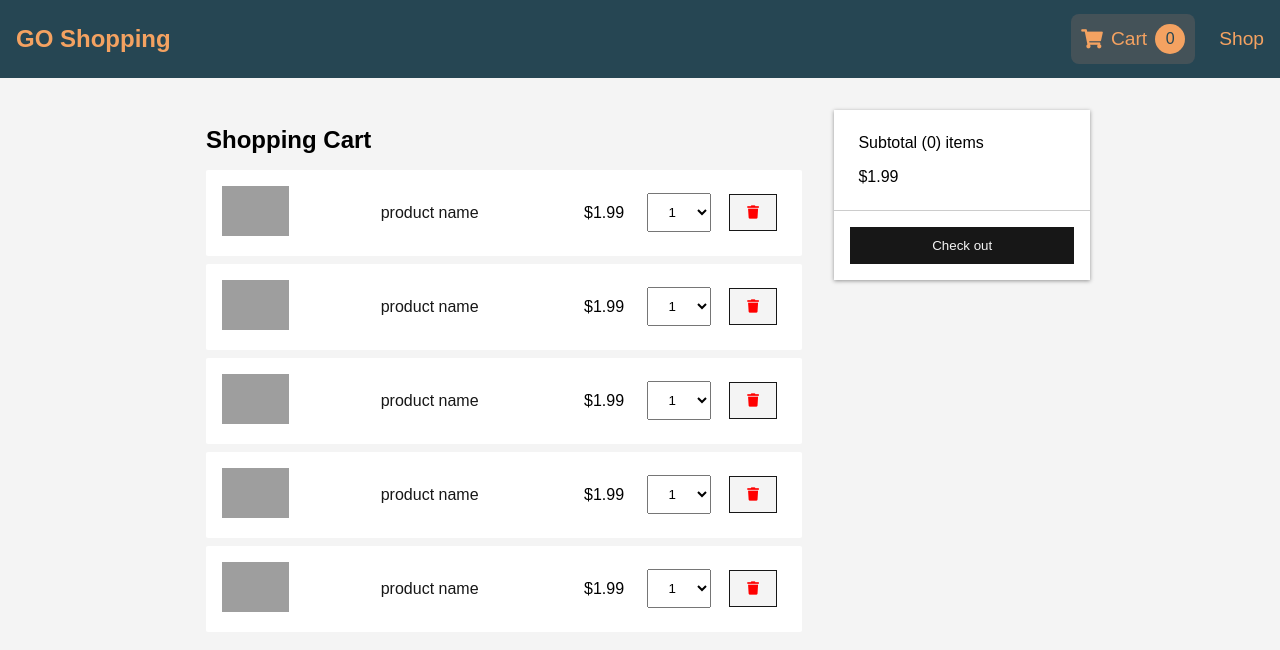
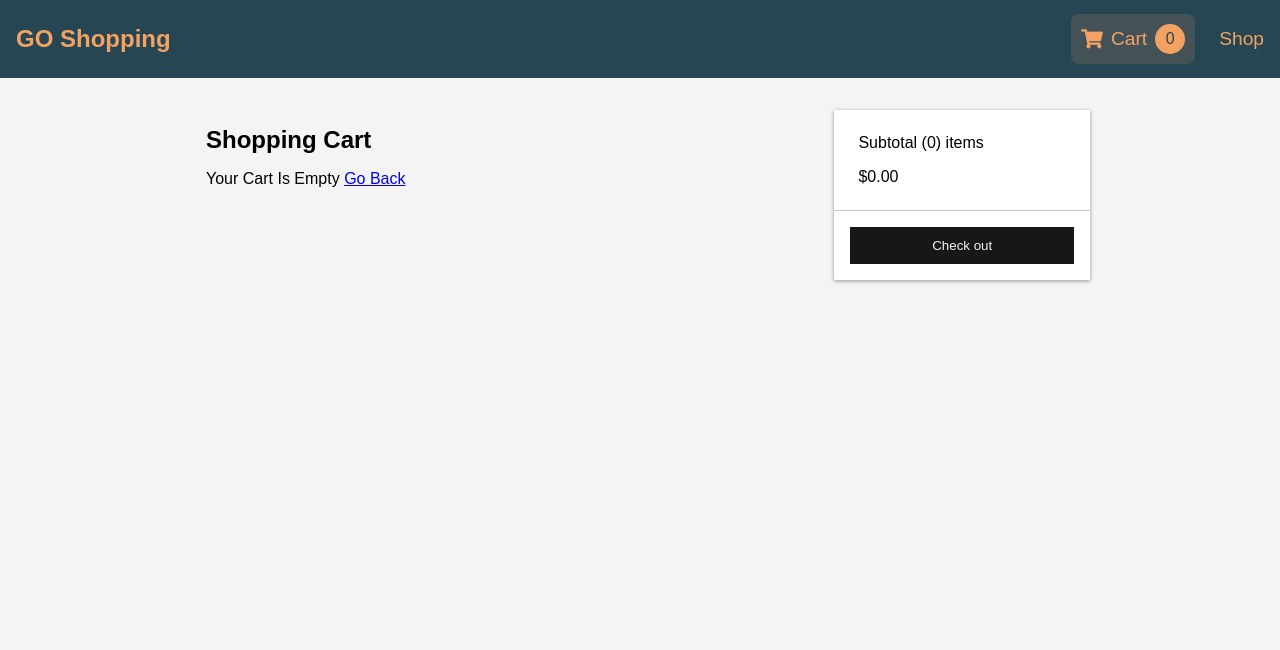
Before and after one commit to dajalac/shopping_cart, a React (Create React App) app in the folder frontend/: page /cart in a window 1280 px wide. Shown: the top 650 px of the page. Built offline with nearby package versions, Linux system fonts and the light colour scheme; grey boxes are pictures that could not be loaded.

Commit message:
cartIntem implemented with redux

```diff
--- a/frontend/src/Screens/Cart/CartScreen.js
+++ b/frontend/src/Screens/Cart/CartScreen.js
@@ -1,23 +1,64 @@
 import'./CartScreen.css';
 import CartItem from '../../components/CartItem/CartItem'
 
+import { useSelector, useDispatch } from "react-redux";
+import { Link } from "react-router-dom";
+
+
+// Actions
+import { addToCart, removeFromCart } from '../../redux/actions/cartActions';
+
 const CartScreen = ()=>{
+  const dispatch = useDispatch();
+
+  const cart = useSelector((state) => state.cart);
+  const { cartItems } = cart;
+
+
+
+  const qtyChangeHandler = (id, qty) => {
+    dispatch(addToCart(id, qty));
+  };
+
+  const removeFromCartHandler = (id) => {
+    dispatch(removeFromCart(id));
+  };
+
+  const getCartCount = () => {
+    return cartItems.reduce((qty, item) => Number(item.qty) + qty, 0);
+  };
+
+  const getCartSubTotal = () => {
+    return cartItems
+      .reduce((price, item) => price + item.price * item.qty, 0)
+      .toFixed(2);
+  };
+
     return(
      <div className='cart-screen'>
          <div className='cart-screen-left'>
              <h2>Shopping Cart</h2>
+             {cartItems.length === 0 ? (
+            <div>
+              Your Cart Is Empty <Link to="/">Go Back</Link>
+            </div>
+          ) : (
+            cartItems.map((item) => (
+              <CartItem
+                key={item.product}
+                item={item}
+                qtyChangeHandler={qtyChangeHandler}
+                removeHandler={removeFromCartHandler}
+              />
+            ))
+          )}
 
-             <CartItem/>
-             <CartItem/>
-             <CartItem/>
-             <CartItem/>
-             <CartItem/>
 
          </div>
          <div className='cart-screen-right'>
              <div className='cart-screen-info'>
-                <p>Subtotal (0) items</p>
-                <p>$1.99</p>
+             <p>Subtotal ({getCartCount()}) items</p>
+            <p>${getCartSubTotal()}</p>
              </div>
              <div>
                  <button>Check out</button>
--- a/frontend/src/components/CartItem/CartItem.js
+++ b/frontend/src/components/CartItem/CartItem.js
@@ -1,26 +1,31 @@
 import './CartItem.css';
 import { Link } from 'react-router-dom';
 
-const CartItem = () => {
+const CartItem = ({ item, qtyChangeHandler, removeHandler }) => {
     return (
         <div className='cart-item'>
             <div className='cart-item-image'>
-                <img src="https://images.unsplash.com/photo-1606813907291-d86efa9b94db?ixid=MXwxMjA3fDB8MHxwaG90by1wYWdlfHx8fGVufDB8fHw%3D&ixlib=rb-1.2.1&auto=format&fit=crop&w=1352&q=80"
-                    alt='product name' />
+                <img src={item.imageUrl}
+                    alt={item.name} />
             </div>
-            <Link to={`/product/${111}`} className='cart-item-name'>
-                <p> product name</p>
+            <Link to={`/product/${item.product}`} className='cart-item-name'>
+                <p> {item.name}</p>
             </Link>
-            <p className='cart-item-price'>$1.99</p>
+            <p className='cart-item-price'>${item.price}</p>
 
-            <select className='cart-item-select'>
-                <option value="1">1</option>
-                <option value="2">2</option>
-                <option value="3">3</option>
-                <option value="4">4</option>
+            <select
+                value={item.qty}
+                onChange={(e) => qtyChangeHandler(item.product, e.target.value)}
+                className="cartItem__select"
+            >
+                {[...Array(item.countInStock).keys()].map((x) => (
+                    <option key={x + 1} value={x + 1}>
+                        {x + 1}
+                    </option>
+                ))}
             </select>
 
-            <button className='cart-item-deletebtn'>
+            <button className='cart-item-deletebtn' onClick={() => removeHandler(item.product)}>
                 <i className='fas fa-trash'></i>
             </button>
         </div>
```
